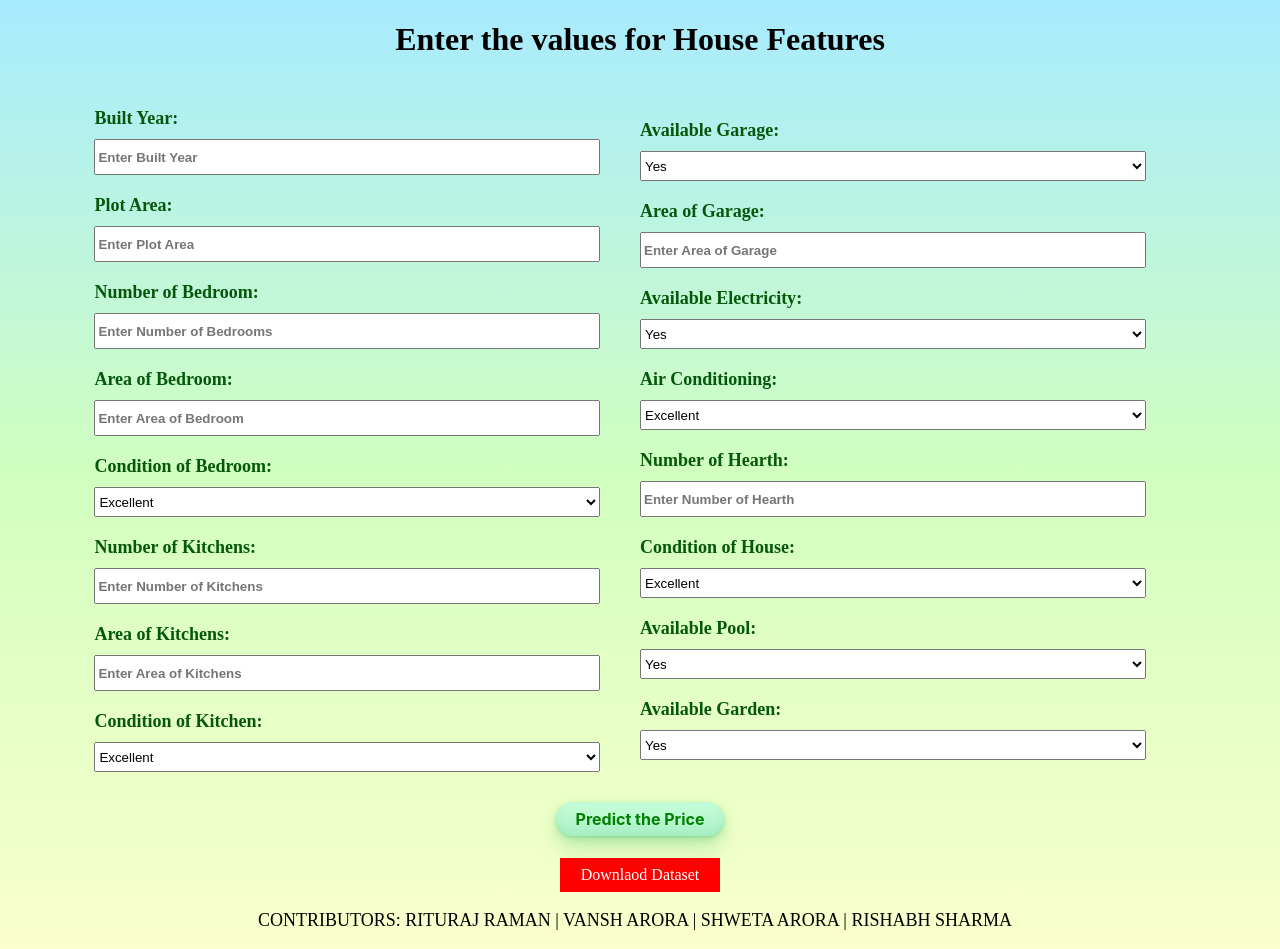
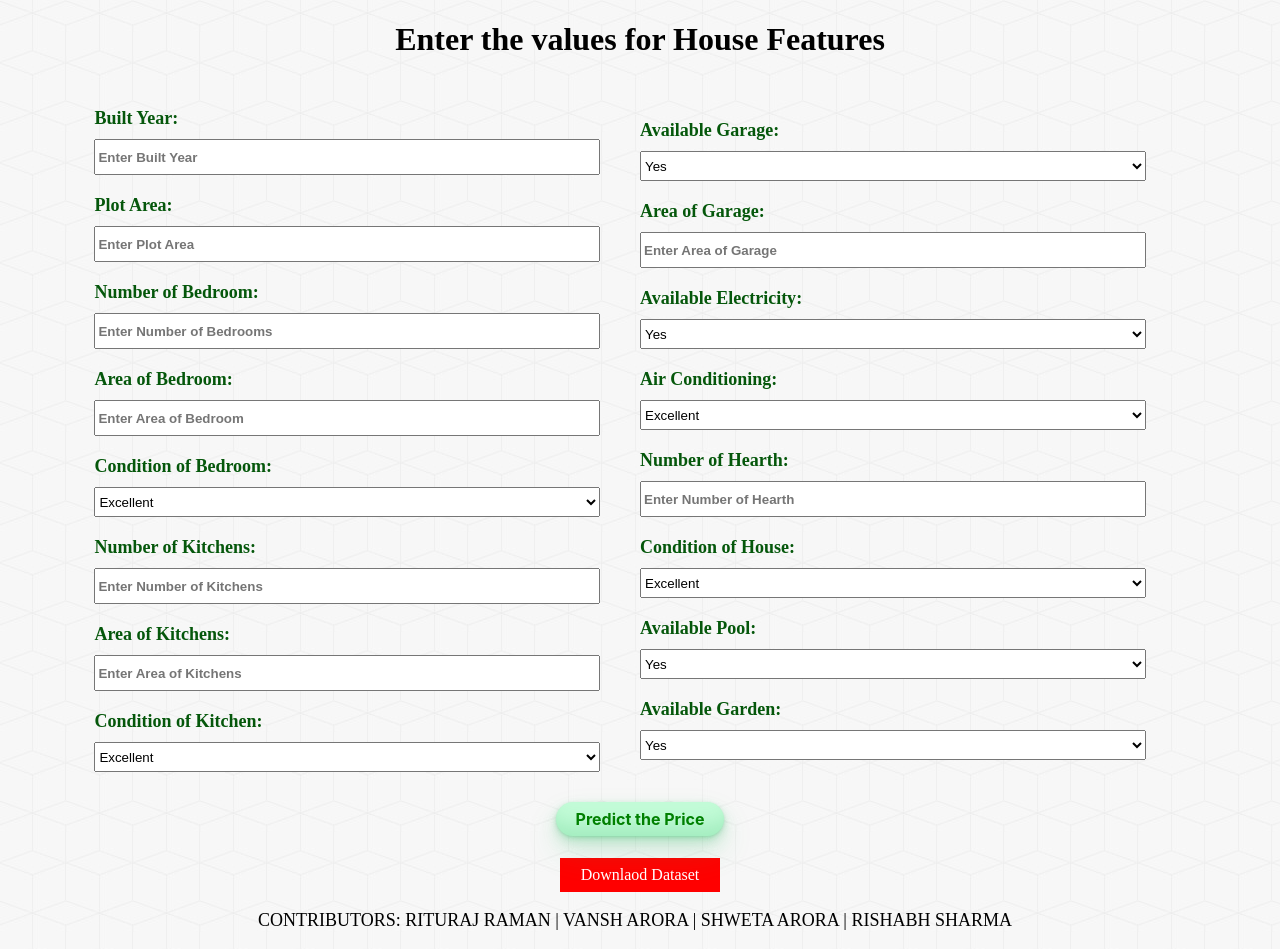
Before and after one commit to RITURAJRAMAN/House_Price_Prediction_System, a Flask app: page / in a window 1280 px wide. Run offline with Flask 3, Linux system fonts and the light colour scheme; parts of the project's set-up code (start-up, migrations or seed data) failed here and were passed over.

Commit message:
Update index

```diff
--- a/templates/index.html
+++ b/templates/index.html
@@ -6,10 +6,6 @@
     <link rel="icon" type="image/x-icon" href="favicon.jpg">
     <link rel="stylesheet" href="index.css">
     <style>
-        body {
-            background-image: linear-gradient(rgba(0, 196, 255, 0.34), rgba(72, 255, 0, 0.25), rgba(230, 255, 0, 0.2));
-        }
-
         .heading {
             text-align: center;
             margin: 18px 0 30px 0;
```
